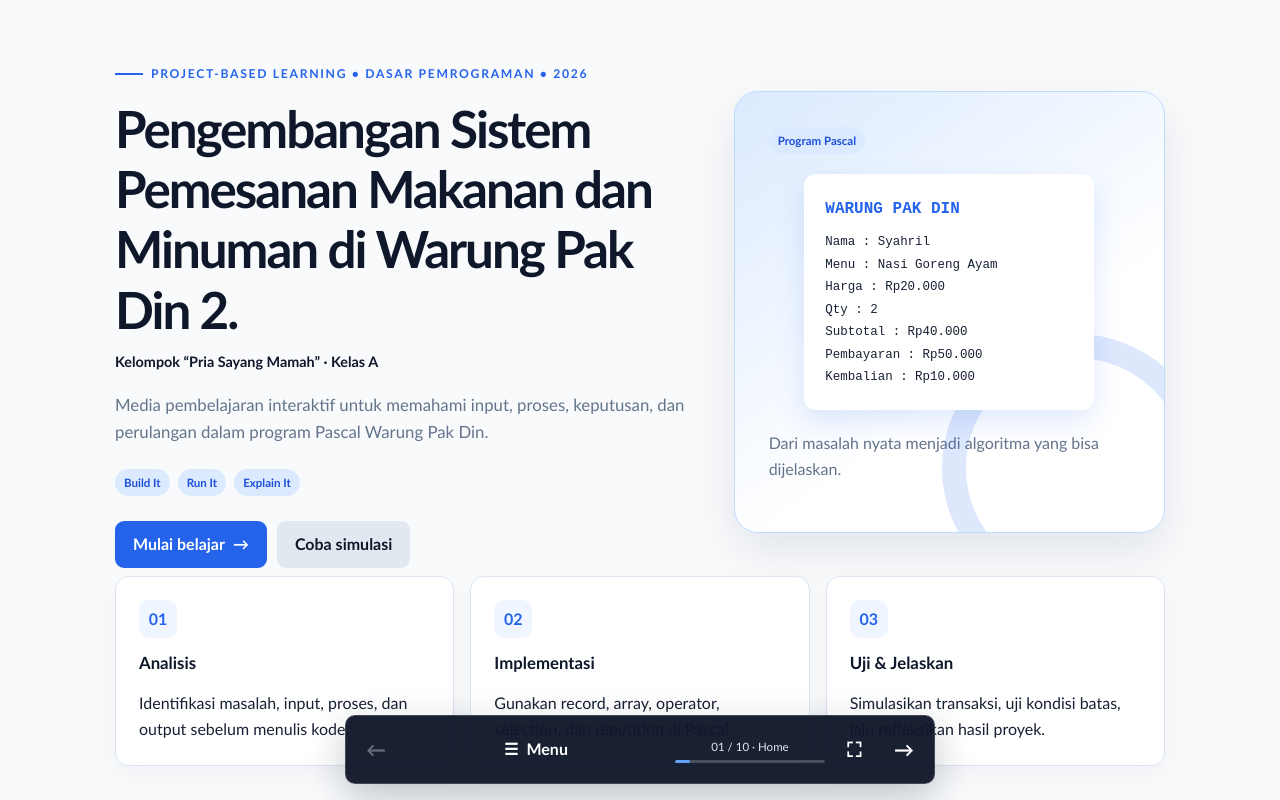
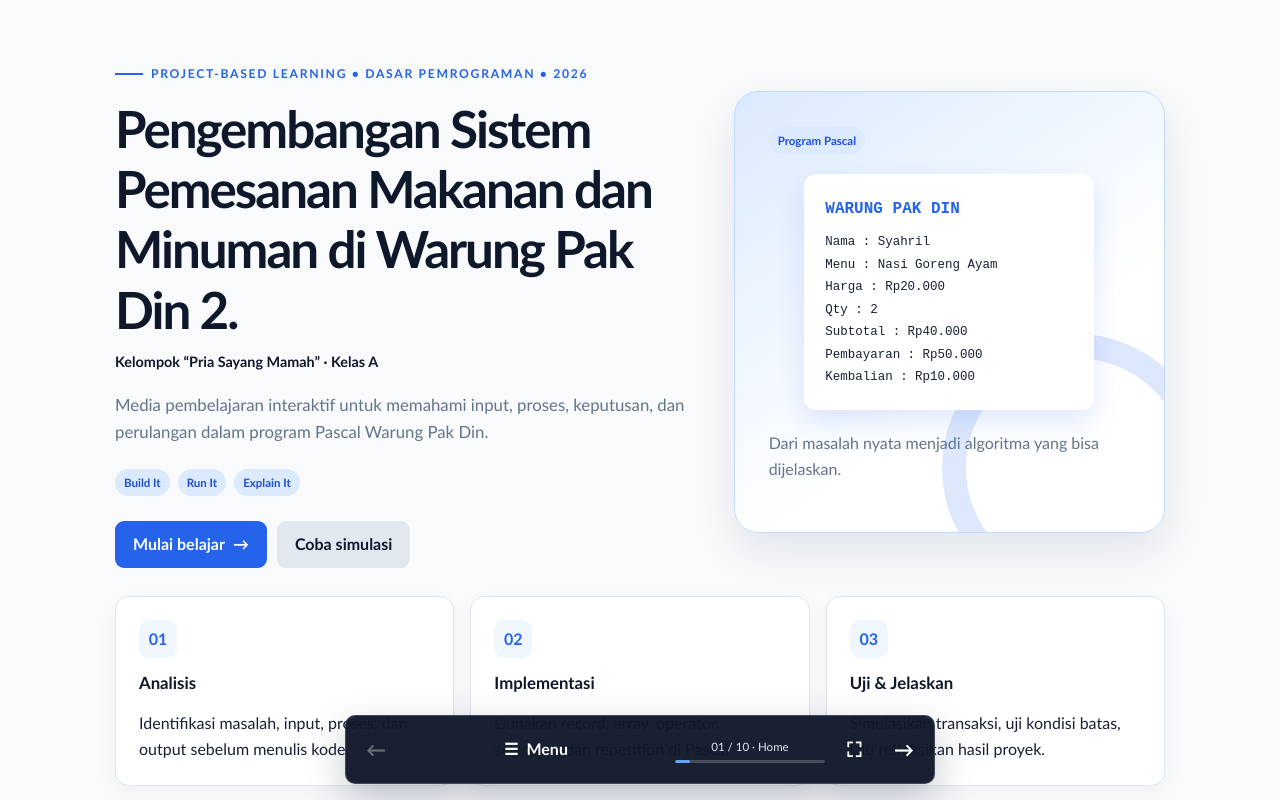
Before and after one commit to SyamayDev/PJBL_Daspro, a plain HTML site: page media-interaktif/index.html in a window 1280 px wide. Shown: the top 800 px of the page. Drawn offline with Linux system fonts and the light colour scheme.

Commit message:
add margin on card

```diff
--- a/media-interaktif/index.html
+++ b/media-interaktif/index.html
@@ -47,7 +47,7 @@
               </p>
             </div>
           </section>
-          <div class="card-grid">
+          <div class="card-grid" style="margin-top: 20px">
             <article class="card">
               <div class="icon-box">01</div>
               <h3>Analisis</h3>
```
